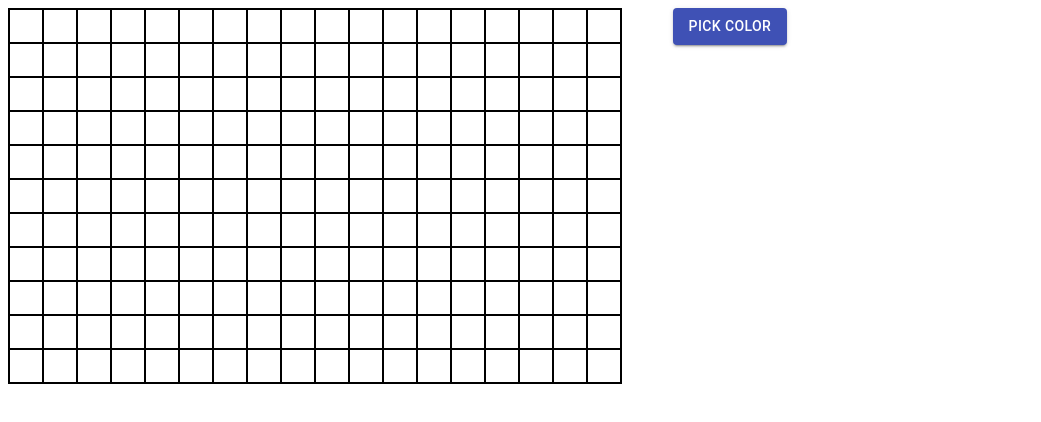
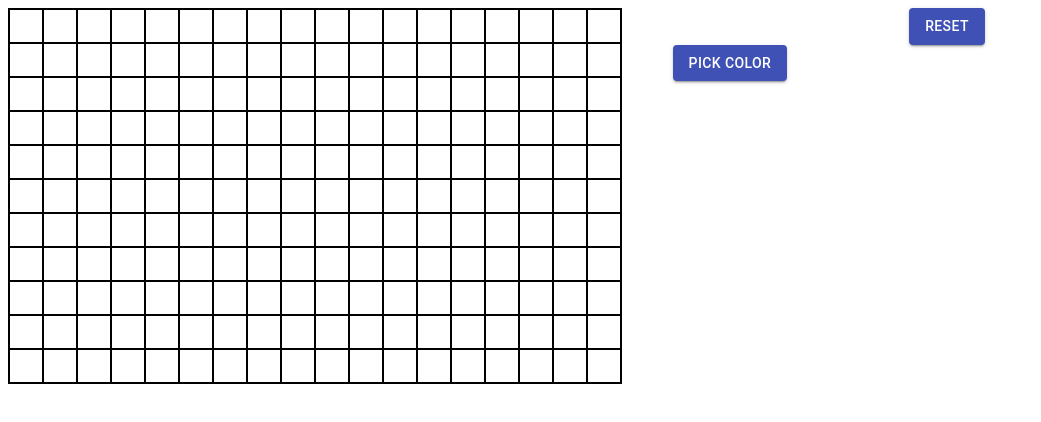
Before and after one commit to Atechchatterjee/MazeGenerator, a React (Create React App) app: page / in a window 1280 px wide. Shown: the top 422 px of the page, without its empty margins (0-1041 px from the left). Built offline with nearby package versions, Linux system fonts and the light colour scheme.

Commit message:
added reset functionality

```diff
--- a/src/Algorithms/Astar.tsx
+++ b/src/Algorithms/Astar.tsx
@@ -24,7 +24,7 @@ const Astar: React.FunctionComponent<Props> = (startNode, endNode) => {
 		GridContextProps
 	>(GridContext);
 	const grid_structure = useRef<GridElement[][]>([]);
-	const gridOp = new GridOperations(grid_structure);
+	let gridOp = new GridOperations(grid_structure);
 
 	// gets the neighbors which are not seperated by walls
 	const getAvailableNeigbors = (element: GridElement): Neighbors => {
@@ -34,10 +34,10 @@ const Astar: React.FunctionComponent<Props> = (startNode, endNode) => {
 			element.column
 		);
 
-		if (left?.walls.right === true) availableNeighbors.left = left;
-		if (right?.walls.left === true) availableNeighbors.right = right;
-		if (bottom?.walls.top === true) availableNeighbors.top = top;
-		if (top?.walls.bottom === true) availableNeighbors.top = top;
+		if (element.walls.left === false) availableNeighbors.left = left;
+		if (element.walls.right === false) availableNeighbors.right = right;
+		if (element.walls.top === false) availableNeighbors.top = top;
+		if (element.walls.bottom === false) availableNeighbors.bottom = bottom;
 
 		return availableNeighbors;
 	};
@@ -45,10 +45,8 @@ const Astar: React.FunctionComponent<Props> = (startNode, endNode) => {
 	useEffect(() => {
 		if (mazeComplete) {
 			grid_structure.current = gridStructure;
-             //console.log('available neighbors');
-             //console.log(getAvailableNeigbors(grid_structure.current[0][0]));
 		}
-	}, [gridStructure]);
+	}, [mazeComplete, gridStructure]);
 
 	return <></>;
 };
--- a/src/Algorithms/RecursiveBackTrack.tsx
+++ b/src/Algorithms/RecursiveBackTrack.tsx
@@ -8,13 +8,17 @@ const RecursiveBackTrack: React.FC<{
 	startColumn?: number;
 	mazeBorderColor: string;
 }> = ({startRow, startColumn, mazeBorderColor}) => {
-	const {gridStructure, updateGridStructure, updateMazeComplete} = useContext<
-		GridContextProps
-	>(GridContext);
+	const {
+		gridStructure,
+		updateGridStructure,
+		updateMazeComplete,
+		resetingGrid,
+		setResetingGrid,
+	} = useContext<GridContextProps>(GridContext);
 	const grid_structure = useRef<GridElement[][]>(gridStructure);
 	const mount = useRef<number>(0);
 	const gridOp = new GridOperations(grid_structure);
-	const time = useRef<number>(20);
+	const time = useRef<number>(2);
 	const [curNodeSetColor, updateCurNodeSetColor] = useState<GridElement>();
 
 	const isAllNeighborsVisited = (neighbors: Neighbors): boolean => {
@@ -106,17 +110,24 @@ const RecursiveBackTrack: React.FC<{
 	};
 
 	useEffect(() => {
-		if (gridStructure.length > 0 && mount.current === 0) {
+		if (resetingGrid) {
+			mount.current = -1;
+			updateMazeComplete(false);
+			setResetingGrid(false);
+		} else if (gridStructure.length > 0 && mount.current === 0) {
 			grid_structure.current = gridStructure;
 			if (startRow !== undefined && startColumn !== undefined) {
+				console.log('generating maze ...');
 				generateMaze(gridStructure[startRow][startColumn]).then(() => {
 					console.log('maze has been generated');
 					updateMazeComplete(true);
 				});
 			}
 			mount.current++;
+		} else if (mount.current === -1) {
+			mount.current++;
 		}
-	}, [startRow, startColumn, grid_structure]);
+	}, [startRow, startColumn, resetingGrid]);
 
 	useEffect(() => {
 		if (curNodeSetColor) {
--- a/src/App.tsx
+++ b/src/App.tsx
@@ -1,9 +1,11 @@
-import React, {useState, useRef} from 'react';
+import React, {useState, useEffect} from 'react';
 import RecursiveBackTrack from './Algorithms/RecursiveBackTrack';
 import Grid from './components/Grid';
 import Astar from './Algorithms/Astar';
 import {GridContext} from './context/GridContext';
 import {GridElement} from './types/GridTypes';
+import {Snackbar} from '@material-ui/core';
+import {Alert} from '@material-ui/lab';
 import {BlockPicker} from 'react-color';
 import './App.css';
 import {Button} from '@material-ui/core';
@@ -19,6 +21,14 @@ const App: React.FC = () => {
 	const [toggleColorSelector, setToggleColorSelector] = useState<boolean>(
 		false
 	);
+	const [resetingGrid, setResetingGrid] = useState<boolean>(false);
+	const [openSnackBar, setOpenStackBar] = useState<boolean>(mazeComplete);
+	const vertical = 'top';
+	const horizontal = 'center';
+
+	useEffect(() => {
+		setOpenStackBar(mazeComplete);
+	}, [mazeComplete]);
 
 	return (
 		<div className="main">
@@ -28,13 +38,21 @@ const App: React.FC = () => {
 					updateGridStructure,
 					mazeComplete,
 					updateMazeComplete,
+					resetingGrid,
+					setResetingGrid,
 				}}
 			>
 				<Grid
-					callback={({row, column}: {row: number; column: number}) => {
-						// alert(row + ' ' + column);
+					clickedCb={({row, column}: {row: number; column: number}) => {
 						updateStartRow(row);
 						updateStartColumn(column);
+						updateMazeComplete(false);
+					}}
+					resetCb={() => {
+						setResetingGrid(true);
+						setSelectedColor('#A0BAD3');
+						updateStartColumn(undefined);
+						updateStartRow(undefined);
 					}}
 					mazeBorderColor={selectedColor}
 				/>
@@ -43,7 +61,7 @@ const App: React.FC = () => {
 					startRow={startRow}
 					mazeBorderColor={selectedColor}
 				/>
-				{gridStructure.length > 0 ? (
+				{mazeComplete ? (
 					<Astar
 						startNode={gridStructure[0][0]}
 						endNode={
@@ -75,6 +93,14 @@ const App: React.FC = () => {
 						<></>
 					)}
 				</div>
+				<Snackbar
+					open={openSnackBar}
+					autoHideDuration={3000}
+					onClose={() => setOpenStackBar(false)}
+					anchorOrigin={{vertical, horizontal}}
+				>
+					<Alert severity="success">Maze has been Generated!</Alert>
+				</Snackbar>
 			</GridContext.Provider>
 		</div>
 	);
--- a/src/components/Grid.tsx
+++ b/src/components/Grid.tsx
@@ -1,16 +1,26 @@
 import React, {useState, useContext, useRef, useEffect} from 'react';
 import {GridElement, GridContextProps} from '../types/GridTypes';
 import {GridContext} from '../context/GridContext';
+import {Button} from '@material-ui/core';
+import GridOperation from './GridOperations';
 
-const Grid: React.FC<{callback?: Function; mazeBorderColor: string}> = ({
-	callback,
+interface Props {
+	clickedCb?: Function;
+	mazeBorderColor: string;
+	resetCb?: Function;
+}
+
+const Grid: React.FC<Props> = ({
+	clickedCb: callback,
 	mazeBorderColor,
+	resetCb,
 }) => {
 	const {gridStructure, updateGridStructure} = useContext<GridContextProps>(
 		GridContext
 	);
 	const windowHeight = useRef<number>(window.innerHeight);
 	const windowWidth = useRef<number>(window.innerWidth);
+	const grid_structure = useRef<GridElement[][]>([]);
 
 	const cellHeight = useRef<number>(30);
 	const cellWidth = useRef<number>(30);
@@ -26,6 +36,7 @@ const Grid: React.FC<{callback?: Function; mazeBorderColor: string}> = ({
 		)
 	);
 	const mount = useRef<number>(0);
+	let gridOp = new GridOperation(grid_structure);
 
 	// creates the grid structure
 	const createGridStructure = () => {
@@ -59,11 +70,27 @@ const Grid: React.FC<{callback?: Function; mazeBorderColor: string}> = ({
 	useEffect(() => {
 		if (mount.current === 0) createGridStructure();
 		mount.current++;
-	}, [gridStructure]);
+		if (gridStructure.length > 0) {
+			grid_structure.current = gridStructure;
+			gridOp = new GridOperation(grid_structure);
+		}
+	}, [gridStructure, grid_structure]);
 
 	// creating the actual grid
 	return (
 		<div style={{textAlign: 'center'}}>
+			<Button
+				variant="contained"
+				color="primary"
+				onClick={() => {
+					mount.current = 0;
+					updateGridStructure(gridOp.resetGrid());
+					createGridStructure();
+					if (resetCb) resetCb();
+				}}
+			>
+				Reset
+			</Button>
 			<table
 				style={{
 					border: `${borderWidth.current}px solid black`,
--- a/src/components/GridOperations.ts
+++ b/src/components/GridOperations.ts
@@ -1,3 +1,4 @@
+import { MutableRefObject } from 'react';
 import {GridElement} from '../types/GridTypes';
 
 export interface Neighbors {
@@ -10,16 +11,15 @@ export interface Neighbors {
 export default class GridOperation {
 	visited: any = {};
 
-	grid_structure: any = {};
+	grid_structure: MutableRefObject<GridElement[][]> = {current:[]};
 
-	constructor(grid_structure: any) {
+	constructor(grid_structure: MutableRefObject<GridElement[][]>) {
 		this.grid_structure = grid_structure;
 	}
 
 	changeElement = (
 		element: GridElement,
 		walls?: any,
-		//color?: string
 	): GridElement => {
 		if (walls) {
 			const row: number = element.row;
@@ -51,17 +51,6 @@ export default class GridOperation {
 				},
 			};
 		}
-
-		//if (color) {
-			//return {
-				//width: element.width,
-				//height: element.height,
-				//row: element.row,
-				//column: element.column,
-				//walls: walls,
-				//color: color,
-			//};
-		//}
 
 		return element;
 	};
@@ -182,6 +171,21 @@ export default class GridOperation {
 		return elements;
 	};
 
+	resetGrid = ():GridElement[][] => {
+		for (const row of this.grid_structure.current) {
+			for (let element of row) {
+				element.walls = {
+					left: true,
+					right: true,
+					bottom: true,
+					top: true
+				}
+			}
+		}
+		console.log(this.grid_structure.current);
+		return this.grid_structure.current;
+	}
+
 	// shuffling the array of neighboring elements
 	shuffleNeigbhors = (neighbors: Neighbors) => {
 		const {left, right, bottom, top} = neighbors;
--- a/src/context/GridContext.ts
+++ b/src/context/GridContext.ts
@@ -5,5 +5,7 @@ export const GridContext = createContext<GridContextProps>({
     gridStructure: [],
     updateGridStructure: () => {},
     mazeComplete: false,
-    updateMazeComplete: () => {}
+    updateMazeComplete: () => {},
+    resetingGrid: false,
+    setResetingGrid: () => {}
 })
--- a/src/types/GridTypes.ts
+++ b/src/types/GridTypes.ts
@@ -17,4 +17,6 @@ export interface GridContextProps {
     updateGridStructure: Function;
     mazeComplete: boolean;
     updateMazeComplete: Function;
+    resetingGrid:boolean;
+    setResetingGrid:Function;
 }
```
